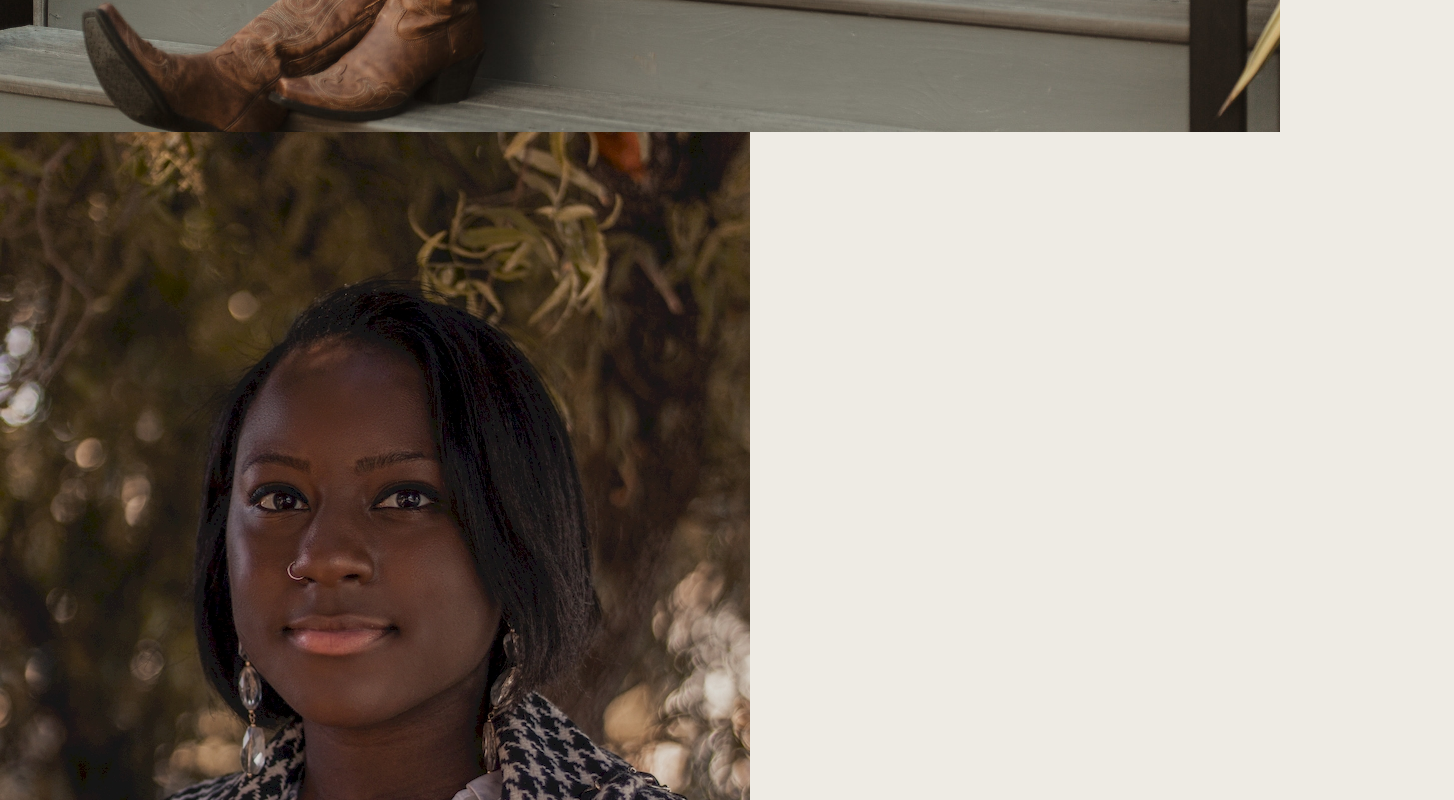
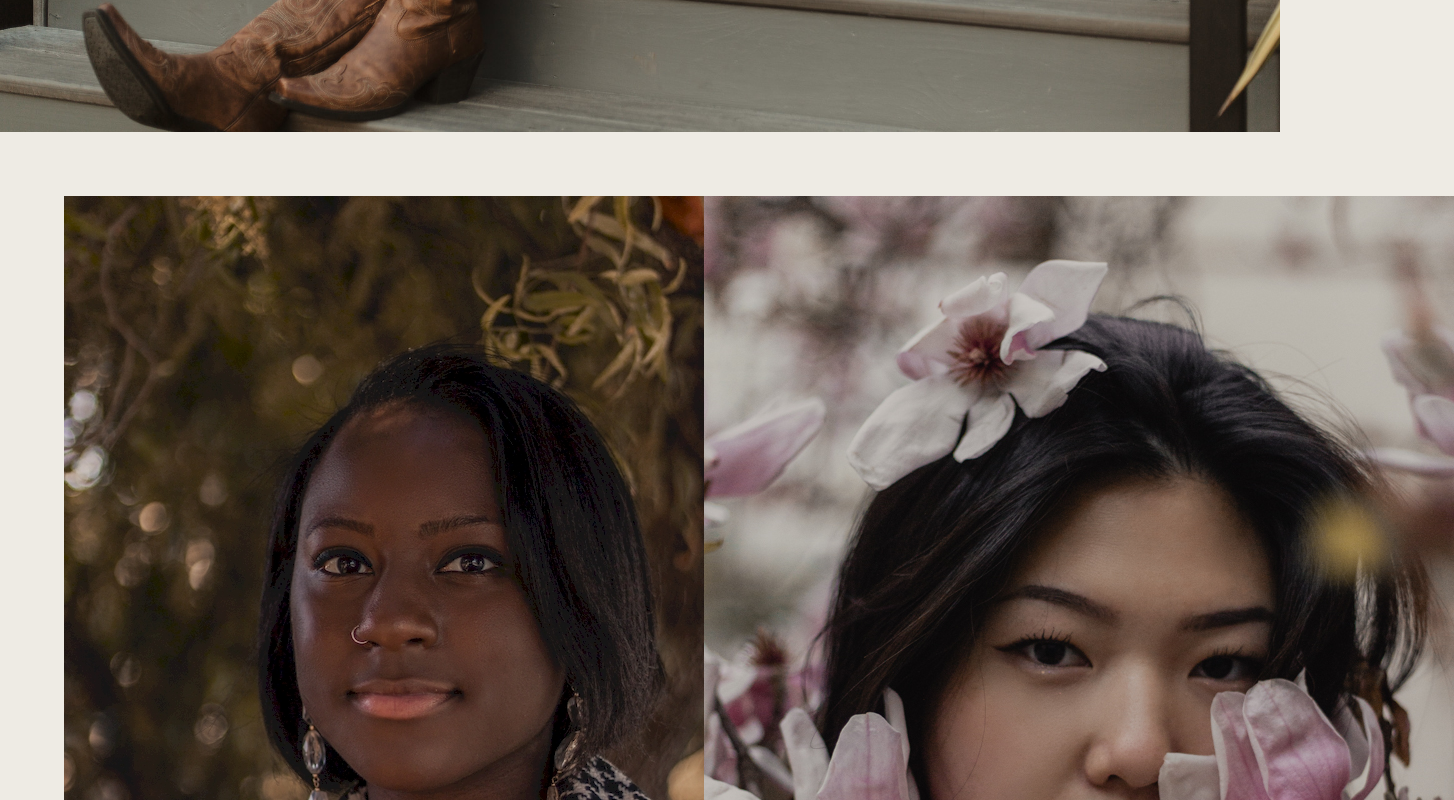
Before and after one commit to iampranil/portfolio, a plain HTML site: page photo.html in a window 1280 px wide. Shown: the part 1140-1940 px from the top of the page, 1454 px wide, since content can reach past the window. Drawn offline with Linux system fonts and the light colour scheme; a web font is replaced by a local one.

Commit message:
vertical photos test

```diff
--- a/css/styles.css
+++ b/css/styles.css
@@ -92,6 +92,15 @@ iframe{
 }
 .verticalphoto {
   display: block;
+  width: 50%;
+}
+.column {
+  float: left;
   width: 40%;
-  margin-left: 5%
+  padding: 5%;
 }
+.row::after {
+  content: "";
+  clear: both;
+  display: table;
+}
--- a/photo.html
+++ b/photo.html
@@ -36,6 +36,13 @@
 </head>
 <body style="background-color:#EEEBE4">
   <img src="images/photography/vlarge1.jpg" class="widephoto">
-  <img src="images/photography/ambriehlv1.jpg"
+  <div class="row">
+    <div class="column">
+      <img src="images/photography/ambriehlv1.jpg">
+    </div>
+    <div class="column">
+      <img src="images/photography/michellev1.jpg">
+    </div>
+  </div>
 </body>
 </html>
```
